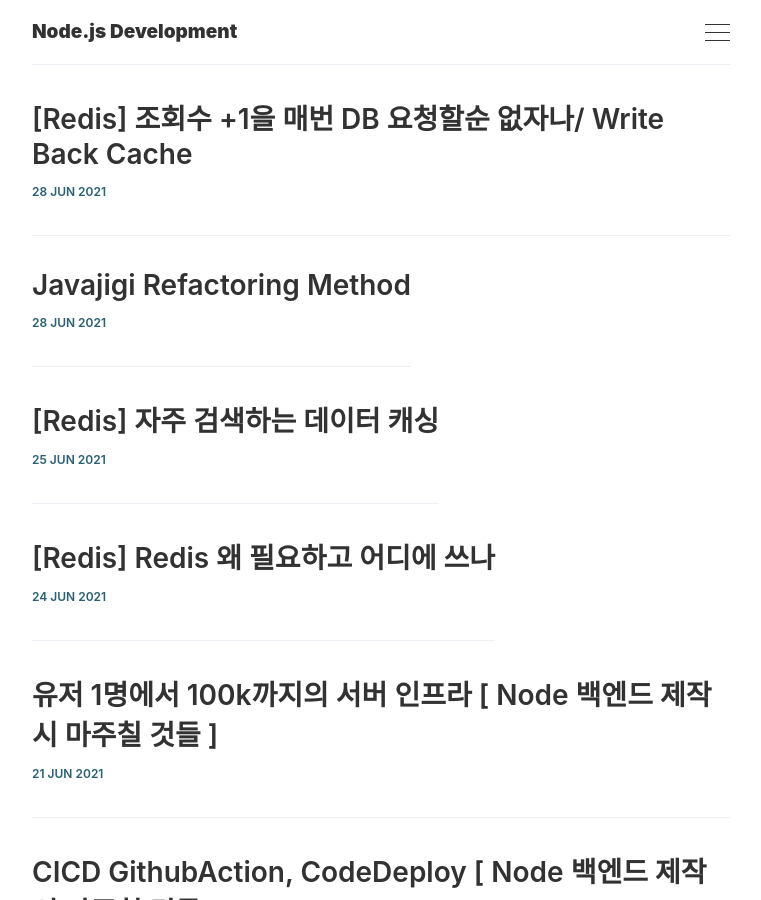
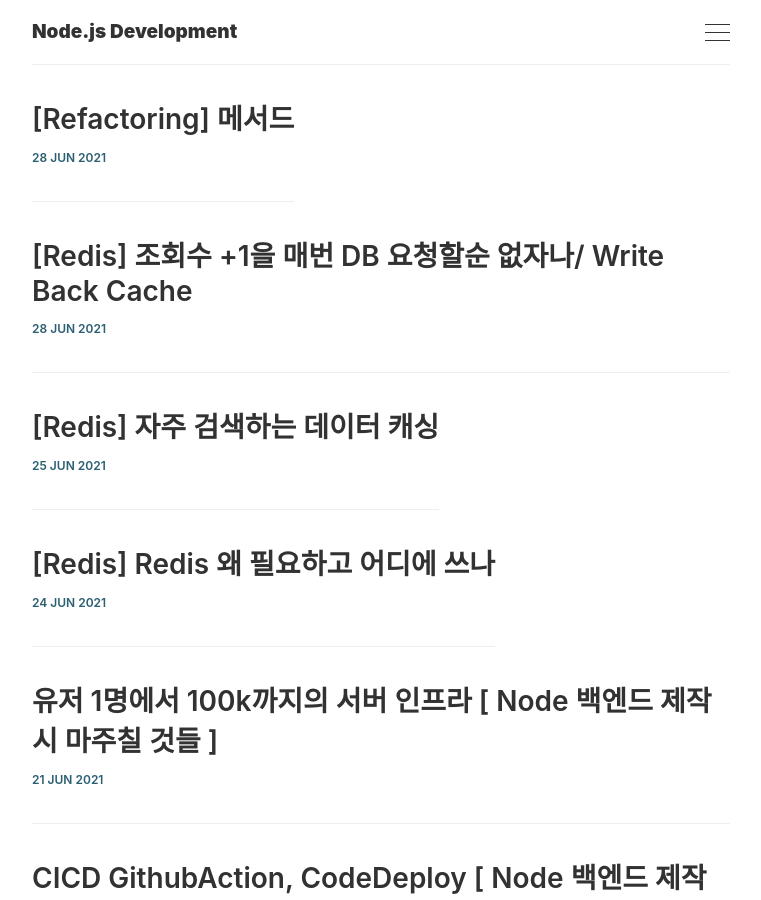
Before and after one commit to dont-think-about-too-much/dont-think-about-too-much.github.io, a Jekyll site: the page built from index.html, in a window 1280 px wide and 900 px high. Shown: the whole window, without its empty margins (259-1020 px from the left). Built offline with Jekyll 4.4.1, drawn with Linux system fonts in a browser that asks for light colours; the list of posts is cut into pages by our own code.

Commit message:
fix:리펙토링 메서드 jekyll 설정

```diff
--- a/_posts/2021-06-28-javajigi-refactoring-method.md
+++ b/_posts/2021-06-28-javajigi-refactoring-method.md
@@ -1,3 +1,9 @@
+---
+layout: post
+title: "[Refactoring] 메서드"
+tags: [Refactoring]
+---
+
 > ["TDD 리팩토링 by 자바지기 박재성님"](https://www.youtube.com/watch?v=bIeqAlmNRrA&t=552s&ab_channel=%EC%9A%B0%EC%95%84%ED%95%9CTech)의 강연을 보고 리팩토링부분만 정리한 글이다.
 
 # 리팩토링 연습 - 메서드 분리
```
Also changed, not shown: _posts/2021-06-28-0writeback.md (renamed from _posts/2021-06-28-writeback.md).
